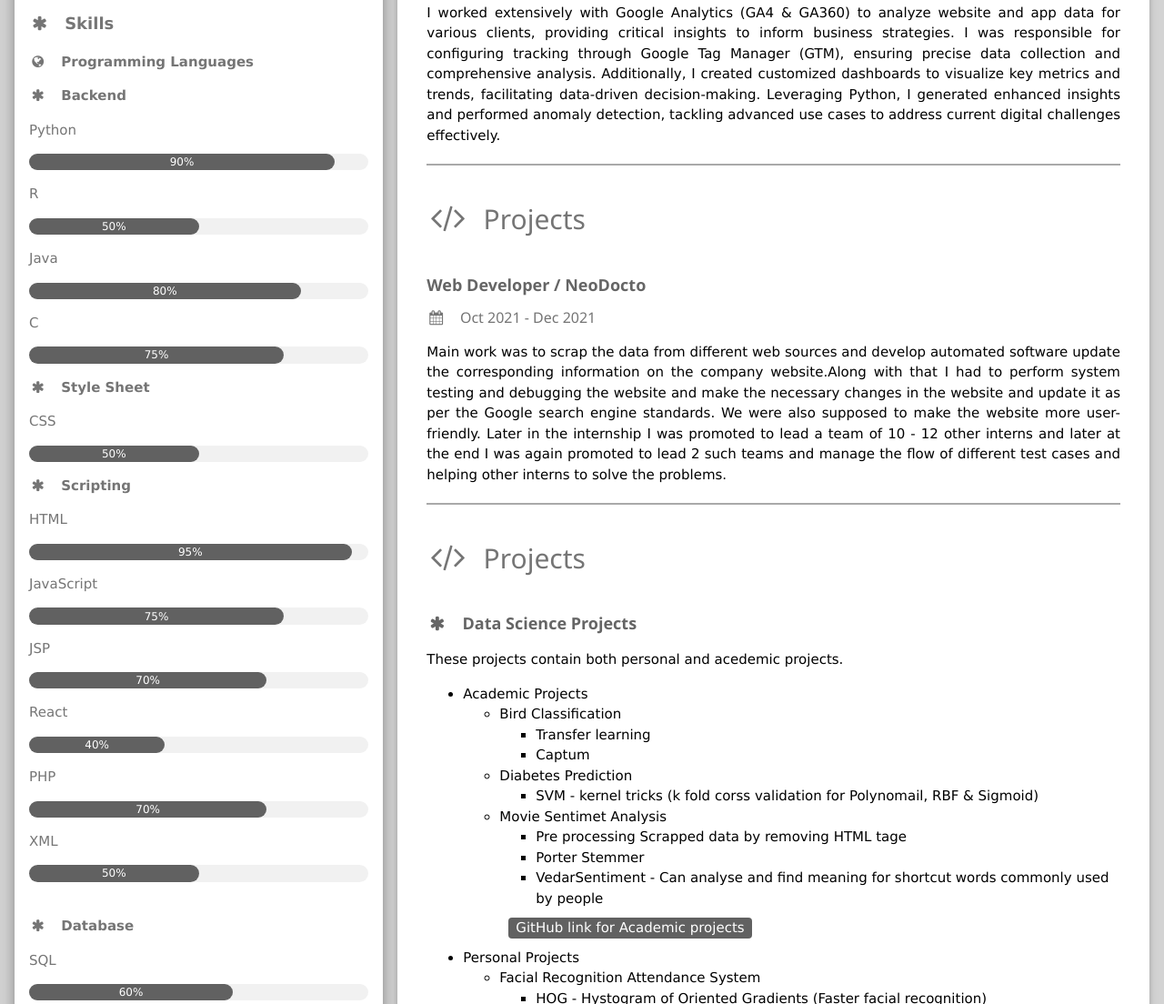
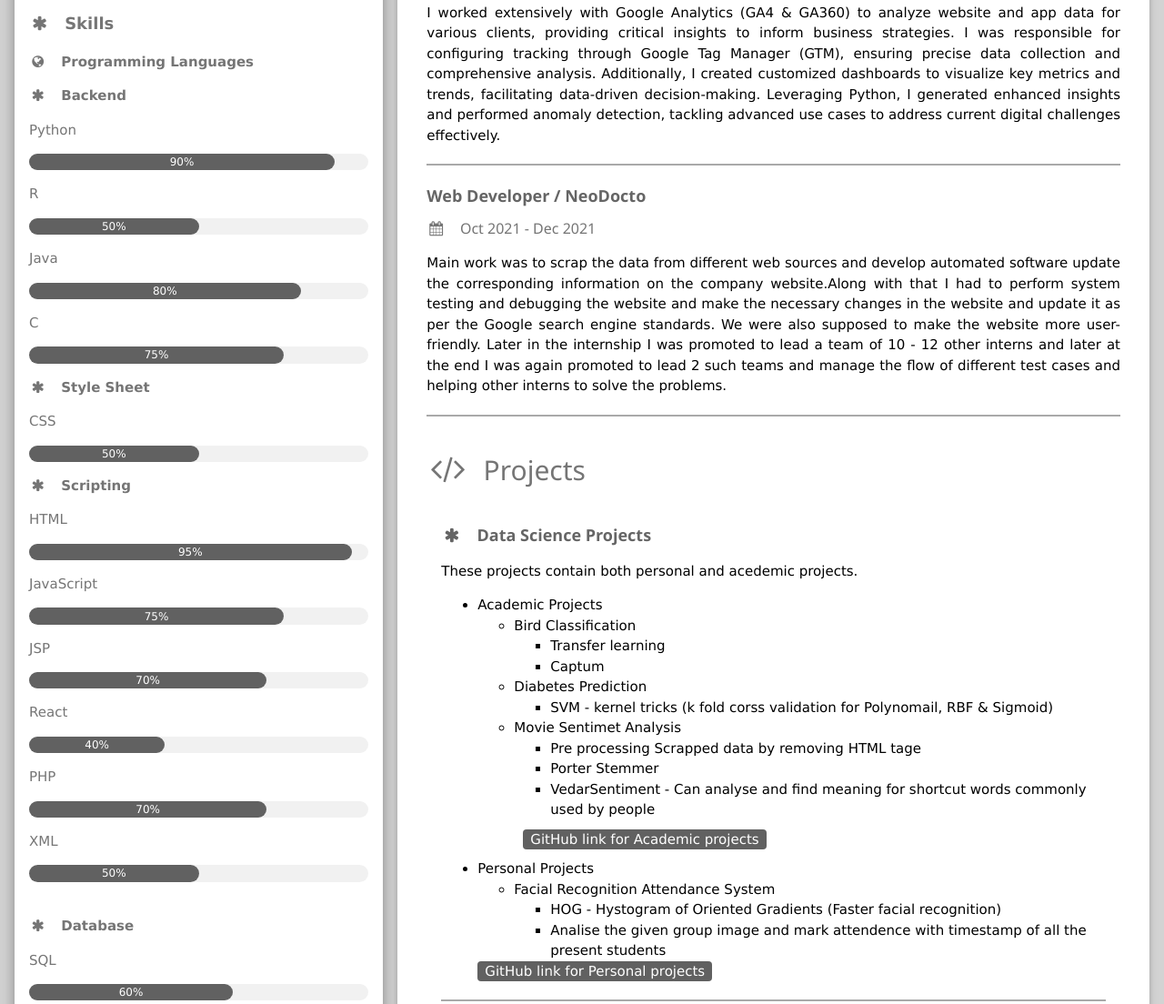
Before and after one commit to IshaJPanchal/IshaJPanchal.github.io, a plain HTML site: page index.html in a window 1280 px wide. Shown: the part 713-1817 px from the top of the page at 91% size. Drawn offline with nearby package versions, Linux system fonts and the light colour scheme.

Commit message:
Update index.html

```diff
--- a/index.html
+++ b/index.html
@@ -190,15 +190,11 @@
                 <h6 class="w3-text-grey"><i class="fa fa-calendar fa-fw w3-margin-right"></i>May 2023 - Present</h6>
                 <p style="text-align: justify;">I worked extensively with Google Analytics (GA4 & GA360) to analyze website and app data for various clients, providing critical insights to inform business strategies. I was responsible for configuring tracking through Google Tag Manager (GTM), ensuring precise data collection and comprehensive analysis. Additionally, I created customized dashboards to visualize key metrics and trends, facilitating data-driven decision-making. Leveraging Python, I generated enhanced insights and performed anomaly detection, tackling advanced use cases to address current digital challenges effectively.</p>
                 <hr>
-                <h2 class="w3-text-grey w3-padding-16"><i class='fa fa-code fa-fw w3-margin-right w3-xxlarge w3-text-grey'></i>Projects</h2>
-            </div>
-            <div class="w3-container">
                 <h5 class="w3-opacity"><b>Web Developer / NeoDocto</b></h5>
                 <h6 class="w3-text-grey"><i class="fa fa-calendar fa-fw w3-margin-right"></i>Oct 2021 - Dec 2021</h6>
                 <p style="text-align: justify;">Main work was to scrap the data from different web sources and develop automated software update the corresponding information on the company website.Along with that I had to perform system testing and debugging the website and make the necessary changes in the website and update it as per the Google search engine standards. We were also supposed to make the website more user-friendly. Later in the internship I was promoted to lead a team of 10 - 12 other interns and later at the end I was again promoted to lead 2 such teams and manage the flow of different test cases and helping other interns to solve the problems.</p>
                 <hr>
                 <h2 class="w3-text-grey w3-padding-16"><i class='fa fa-code fa-fw w3-margin-right w3-xxlarge w3-text-grey'></i>Projects</h2>
-            </div>
             <div class="w3-container">
                 <h5 class="w3-opacity"><b><i class="fa fa-asterisk fa-fw w3-margin-right w3-text-dark-  grey"></i>Data Science Projects</b></h5>
                 <p>These projects contain both personal and acedemic projects.</p>
```
